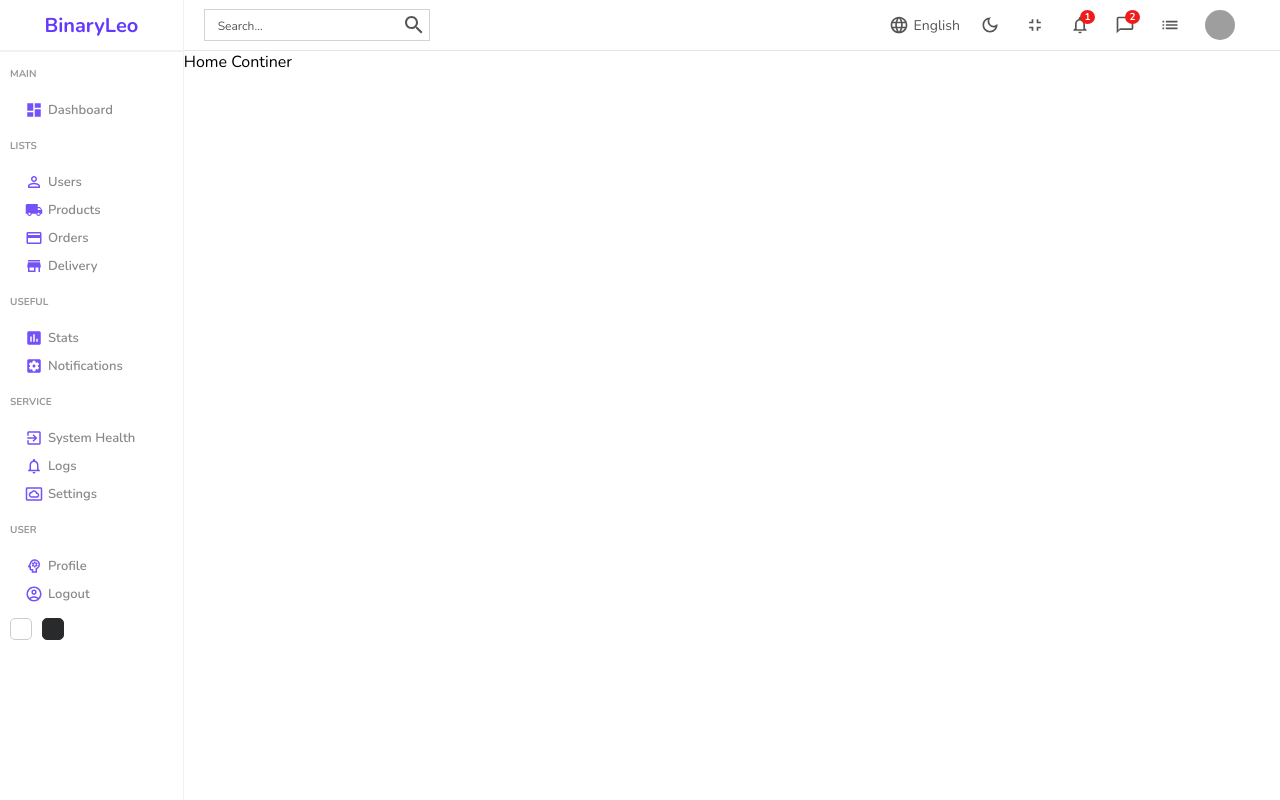
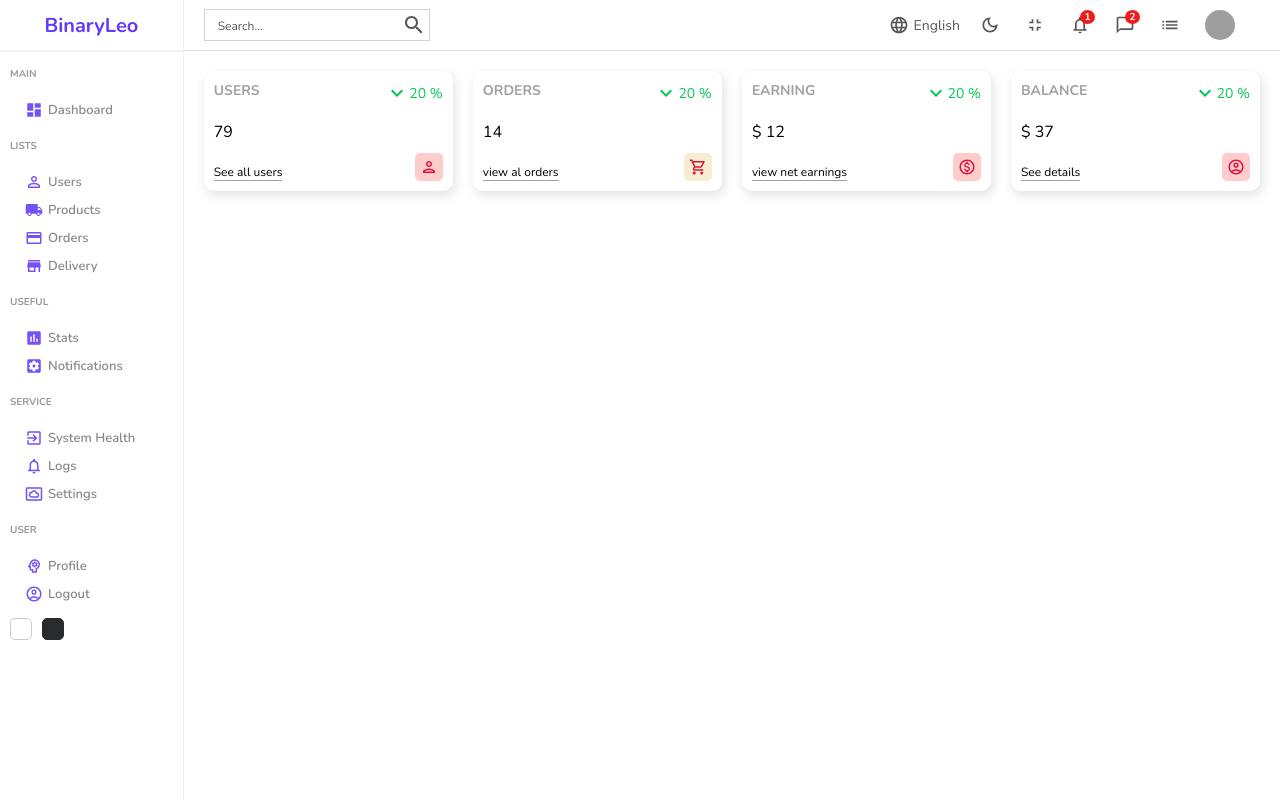
Before and after one commit to BinaryLeo/react_firebase_imageupload, a React (Create React App) app: page / in a window 1280 px wide. Built offline with nearby package versions, Linux system fonts and the light colour scheme; grey boxes are pictures that could not be loaded.

Commit message:
widgets and icons

```diff
--- /dev/null
+++ b/src/components/widget/Widgets.jsx
@@ -0,0 +1,72 @@
+import React from 'react';
+import "./widget.scss";
+import KeyboardArrowUpIcon from "@mui/icons-material/KeyboardArrowDown";
+import PersonOutlinedIcon from "@mui/icons-material/PersonOutlined";
+import AccountCircleOutlinedIcon from "@mui/icons-material/AccountCircleOutlined";
+import ShoppingCartOutlinedIcon from "@mui/icons-material/ShoppingCartOutlined";
+import MonetizationOnOutlined  from '@mui/icons-material/MonetizationOnOutlined';
+const Widgets = ({type}) => {
+    let data;
+
+    //**! Temporary variables */
+    const amount = Math.floor(Math.random() * 100);
+    const diff = 20;
+
+    switch (type) {
+        case "user":
+            data = {
+                title: "USERS",
+                isMoney:false,
+                link: "See all users",
+                icon: <PersonOutlinedIcon className="icon" style={{color:"crimson", backgroundColor:"rgba(255,0,0,0.2)"}}/>,
+    };
+            break;
+            case "order":
+                data = {
+                    title: "ORDERS",
+                    isMoney:false,
+                    link: "view al orders",
+                    icon: <ShoppingCartOutlinedIcon className="icon"  style={{color:"crimson", backgroundColor:"rgba(218,165,32,0.2)"}}/>,
+        };
+                break;
+                case "earning":
+                    data = {
+                        title: "EARNING",
+                        isMoney:true,
+                        link: "view net earnings",
+                        icon: <MonetizationOnOutlined className="icon"  style={{color:"crimson", backgroundColor:"rgba(255,0,0,0.2)"}}/>,
+            };
+                    break;
+                    case "balance":
+                    data = {
+                        title: "BALANCE",
+                        isMoney:true,
+                        link: "See details",
+                        icon: <AccountCircleOutlinedIcon className="icon"  style={{color:"crimson", backgroundColor:"rgba(255,0,0,0.2)"}}/>,
+            };
+                    break;
+            default:
+                break;
+}
+
+  return (
+    <div className="widget">
+        <div className="left">
+          <span className="title">{data.title}</span>
+          <span className="counter">{data.isMoney && "$"} {amount}</span>
+          <span className="link">{data.link}</span>
+        </div>
+        <div className="right">
+           <div className="percentage positive">
+            <KeyboardArrowUpIcon/>
+            {diff} %
+            </div>
+
+           {data.icon}
+
+        </div>
+    </div>
+  )
+}
+
+export default Widgets
--- /dev/null
+++ b/src/components/widget/widget.scss
@@ -0,0 +1,48 @@
+.widget {
+    display: flex;
+    flex: 1;
+    justify-content: space-between;
+    padding: 10px;
+    -webkit-box-shadow: 2px 4px 10px 1px rgba(0, 0, 0, 0.45);
+    box-shadow: 2px 4px 10px 1px rgba(201, 201, 201, 0.47);
+    border-radius: 10px;
+    height: 100px;
+    .left,
+    .right {
+        display: flex;
+        flex-direction: column;
+        justify-content: space-between;
+
+        .title {
+            font-weight: bold;
+            font-size: 14px;
+            color: rgb(160, 160, 160);
+        }
+        .counter {
+            font: size 28px;
+            font-weight: 300;
+        }
+        .link {
+            width: max-content;
+            font-size: 12px;
+            border-bottom: 1px solid rgb(160, 160, 160);
+        }
+        .percentage {
+            display: flex;
+            align-items: center;
+            font-size: 14px;
+            &.positive {
+                color: #00c853;
+            }
+            &.negative {
+                color: #f44336;
+            }
+        }
+        .icon{
+            font-size: 18px;
+            padding: 5px;
+            border-radius: 5px;
+            align-self: flex-end;
+        }
+    }
+}
--- a/src/pages/home/Home.jsx
+++ b/src/pages/home/Home.jsx
@@ -1,13 +1,19 @@
 import './home.scss'
 import Sidebar from '../../components/sidebar/Sidebar'
 import Navbar from '../../components/navbar/Navbar'
+import Widgets  from '../../components/widget/Widgets'
 const Home = () => {
   return (
     <div className="home">
       <Sidebar />
       <div className="homeContainer">
         <Navbar />
-        Home Continer
+        <div className="widgets">
+          <Widgets type="user"/>
+          <Widgets type="order"/>
+          <Widgets type="earning"/>
+          <Widgets type="balance"/>
+        </div>
       </div>
     </div>
   )
--- a/src/pages/home/home.scss
+++ b/src/pages/home/home.scss
@@ -2,5 +2,11 @@
     display: flex;
     .homeContainer{
         flex:6;
+        .widgets{
+           display: flex;
+           padding: 20px;
+           gap: 20px;
+
+        }
     }
 }
```
